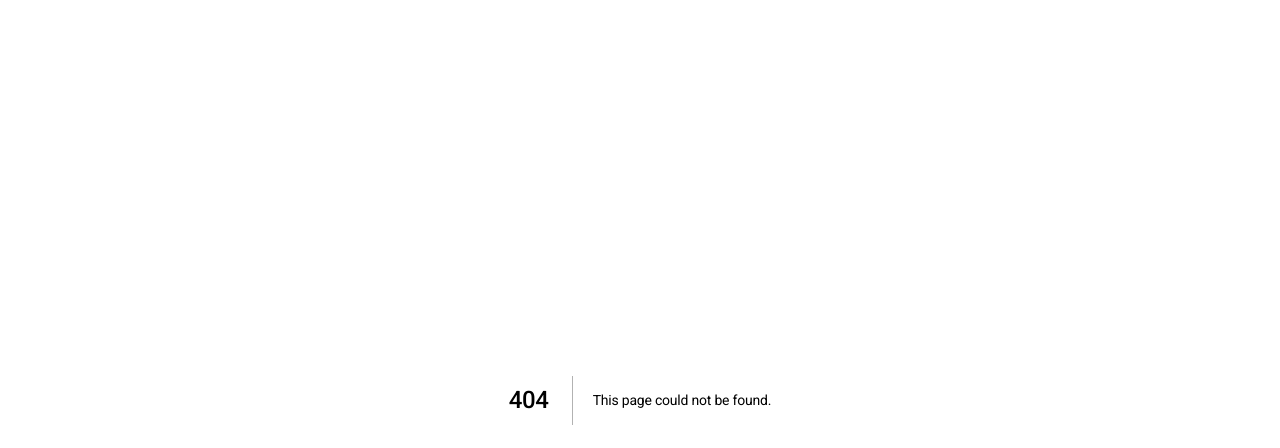
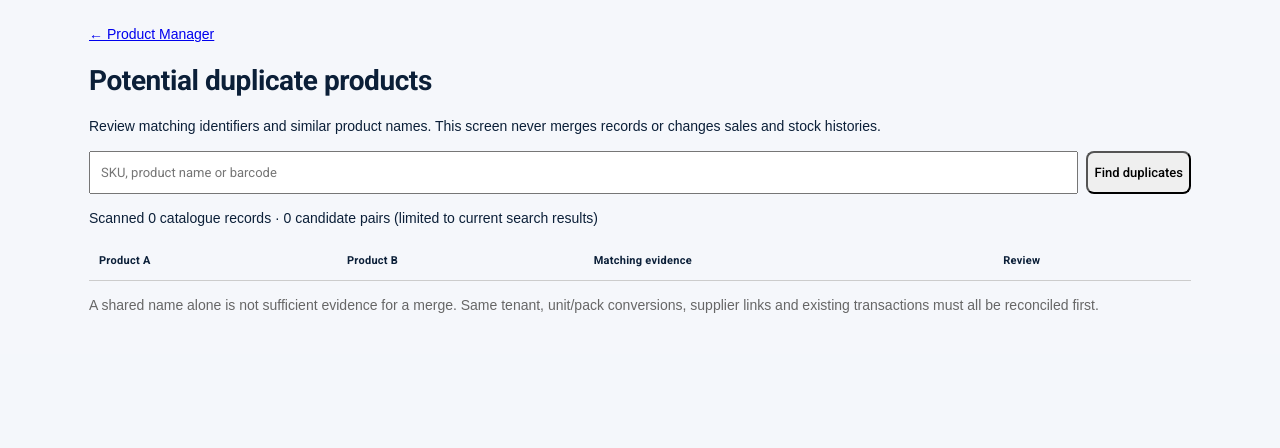
Before and after one commit to franklinajithan/omnicore-retail-platform, a Next.js app in the folder apps/web/: page /products/manage/duplicates in a window 1280 px wide. Before the commit this address had no page. Shown: the top 448 px of the page. Built offline with nearby package versions, Linux system fonts and the light colour scheme.

Commit message:
feat(catalog): duplicate review screen backed by read-only matching API

```diff
--- /dev/null
+++ b/apps/web/app/products/manage/duplicates/page.tsx
@@ -0,0 +1,14 @@
+'use client';
+import {useState} from 'react';
+import Link from 'next/link';
+type Product={id:string;sku:string;name:string;status:string;barcodes:{code:string}[]};
+type Pair={a:Product;b:Product;reason:string;confidence:string};
+export default function DuplicateReview(){
+ const[q,setQ]=useState(''),[items,setItems]=useState<Pair[]>([]),[scanned,setScanned]=useState(0),[busy,setBusy]=useState(false),[error,setError]=useState('');
+ async function run(){setBusy(true);setError('');try{const url='/api/catalog-admin?action=duplicates&limit=200&q='+encodeURIComponent(q);const response=await fetch(url,{cache:'no-store'});const result=await response.json();if(!response.ok)throw Error(result.message||result.error||'Review failed');setItems(result.candidates);setScanned(result.scanned)}catch(e){setError(String(e instanceof Error?e.message:e))}finally{setBusy(false)}}
+ return <main style={{maxWidth:1150,margin:'auto',padding:24,fontFamily:'sans-serif'}}><Link href="/products/manage">← Product Manager</Link><h1>Potential duplicate products</h1><p>Review matching identifiers and similar product names. This screen never merges records or changes sales and stock histories.</p>
+ <div style={{display:'flex',gap:8}}><input aria-label="Search products" placeholder="SKU, product name or barcode" value={q} onChange={e=>setQ(e.target.value)} style={{flex:1,padding:10}}/><button disabled={busy} onClick={run}>Find duplicates</button></div>
+ {error&&<p role="alert" style={{color:'firebrick'}}>{error}</p>}<p>Scanned {scanned} catalogue records · {items.length} candidate pairs (limited to current search results)</p>
+ <div style={{overflowX:'auto'}}><table style={{width:'100%',borderCollapse:'collapse'}}><thead><tr>{['Product A','Product B','Matching evidence','Review'].map(x=><th key={x} style={{padding:10,textAlign:'left',borderBottom:'1px solid #ccc'}}>{x}</th>)}</tr></thead><tbody>{items.map((v,i)=><tr key={v.a.id+'-'+v.b.id}><td>{v.a.sku} — {v.a.name}</td><td>{v.b.sku} — {v.b.name}</td><td>{v.reason} ({v.confidence})</td><td><Link href={'/products/manage/audit?id='+encodeURIComponent(v.a.id)}>Audit A</Link> / <Link href={'/products/manage/audit?id='+encodeURIComponent(v.b.id)}>Audit B</Link></td></tr>)}</tbody></table></div>
+ <p style={{color:'#666'}}>A shared name alone is not sufficient evidence for a merge. Same tenant, unit/pack conversions, supplier links and existing transactions must all be reconciled first.</p></main>
+}
```
